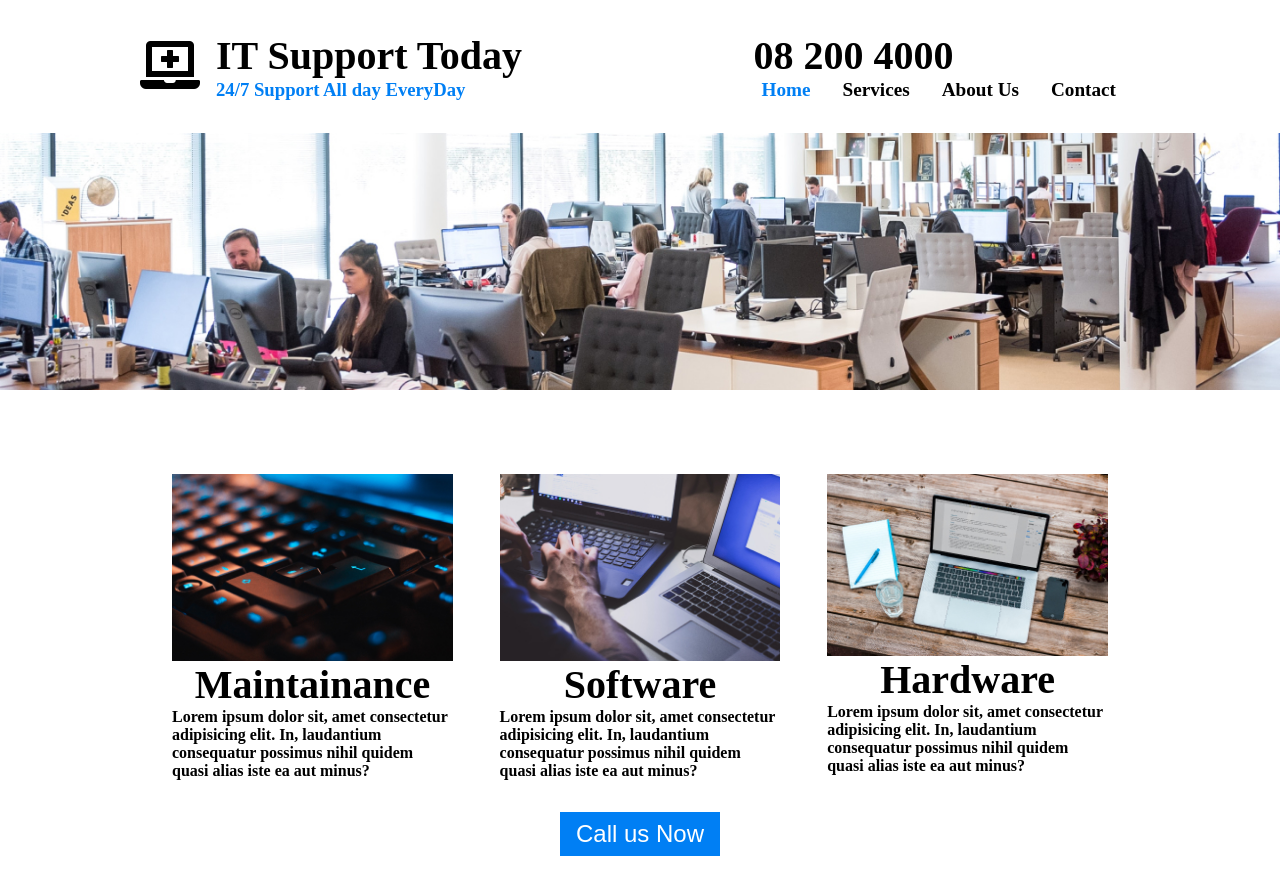
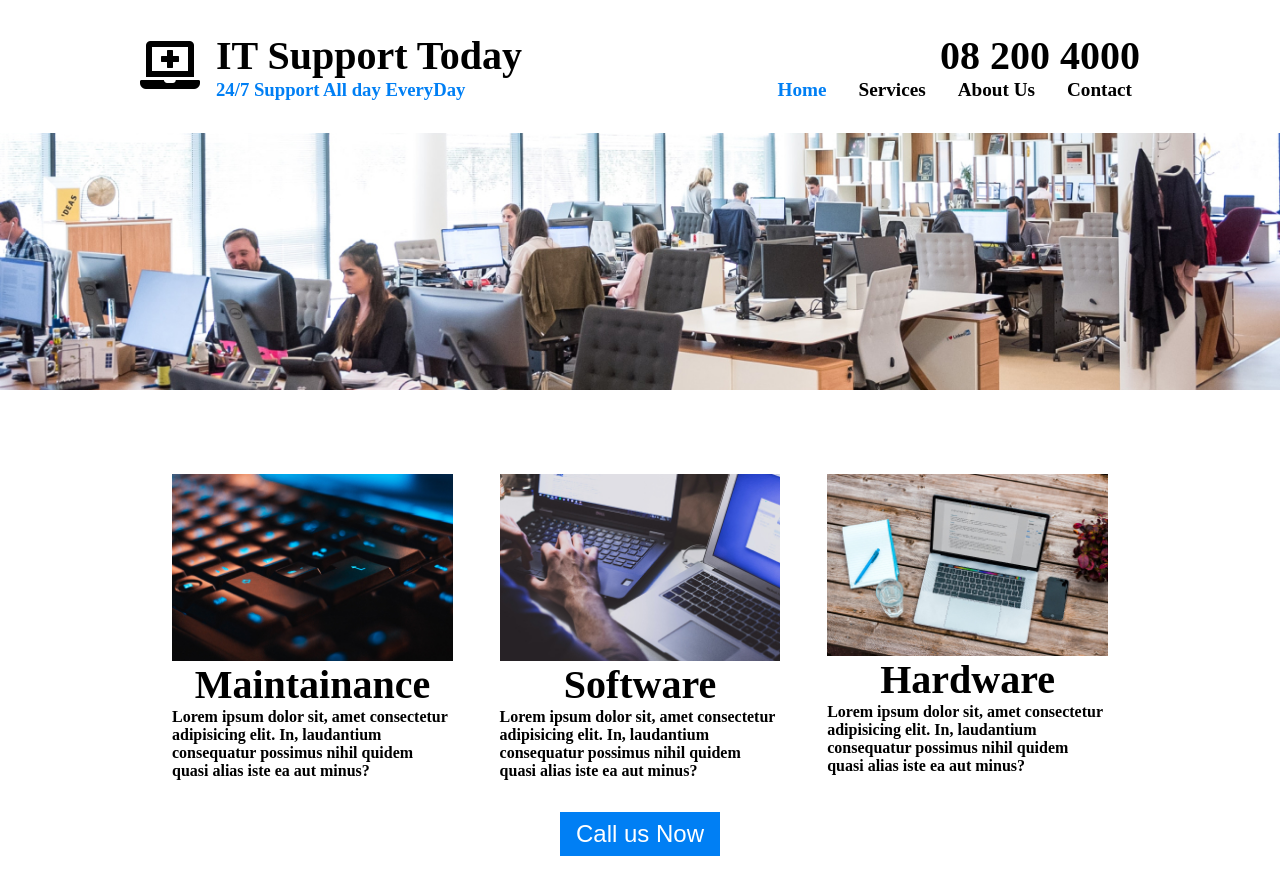
Before and after one commit to AsadUllahShaikh123/technology-Design, a plain HTML site: page index.html in a window 1280 px wide. Drawn offline with Linux system fonts and the light colour scheme.

Commit message:
done with responsiveness

```diff
--- a/index.html
+++ b/index.html
@@ -23,8 +23,8 @@
             <h3 class="active hidden-mobile">24/7 Support All day EveryDay</h3>
           </div>
         </div>
-        <div >
-          <h1 class="left hidden-mobile">08 200 4000</h1>
+        <div class="left">
+          <h1 class=" hidden-mobile">08 200 4000</h1>
           <ul >
             <li><a href="#" class="active">Home</a></li>
             <li><a href="#">Services</a></li>
--- a/style.css
+++ b/style.css
@@ -28,6 +28,13 @@ nav {
   flex-direction: column;
   justify-content: flex-end;
 }
+.left {
+  display: flex;
+  flex-direction: column;
+}
+.left h1 {
+  align-self: flex-end;
+}
 ul{
   display: flex;
 }
@@ -36,7 +43,7 @@ li {
 }
 a {
   text-decoration: none;
-  margin-right: 1rem;
+  margin-left: 1rem;
   padding:0.5rem;
   font-size: 1.2rem;
   color: black;
```
